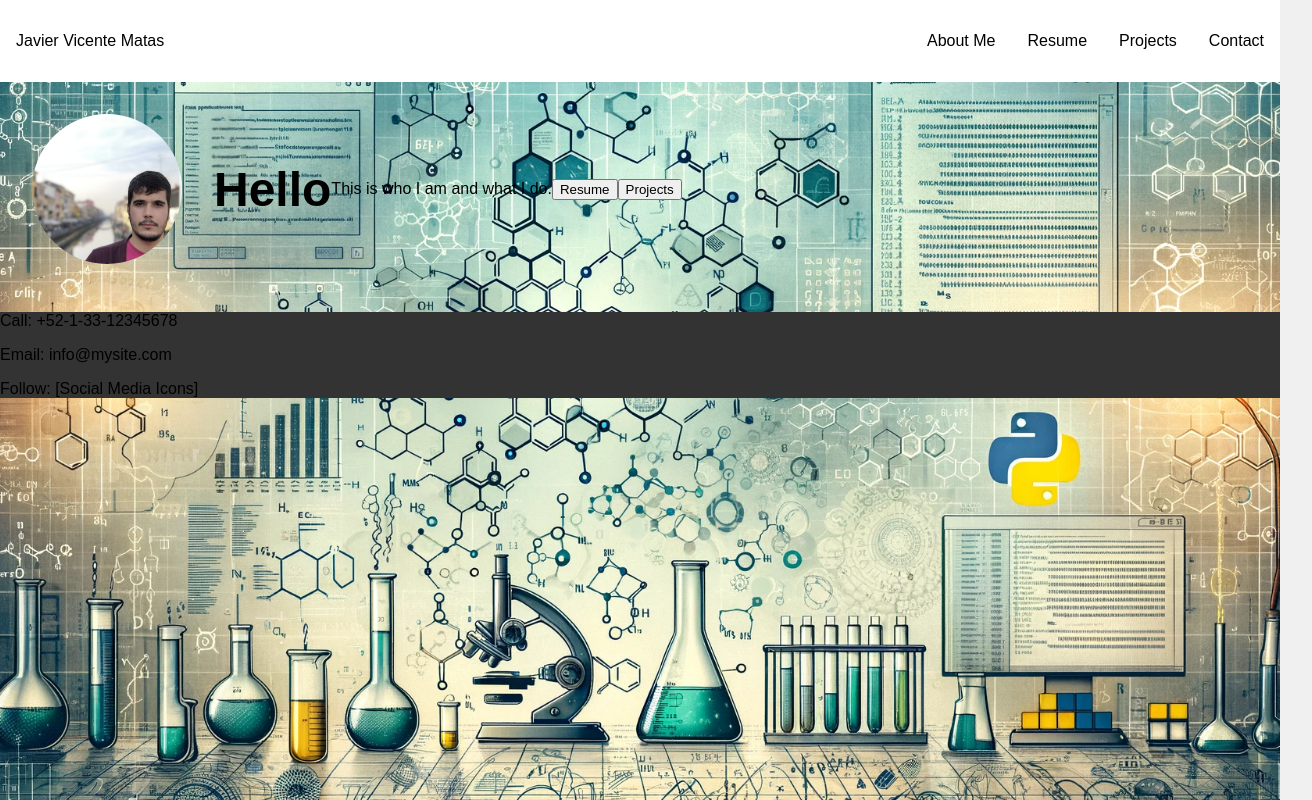
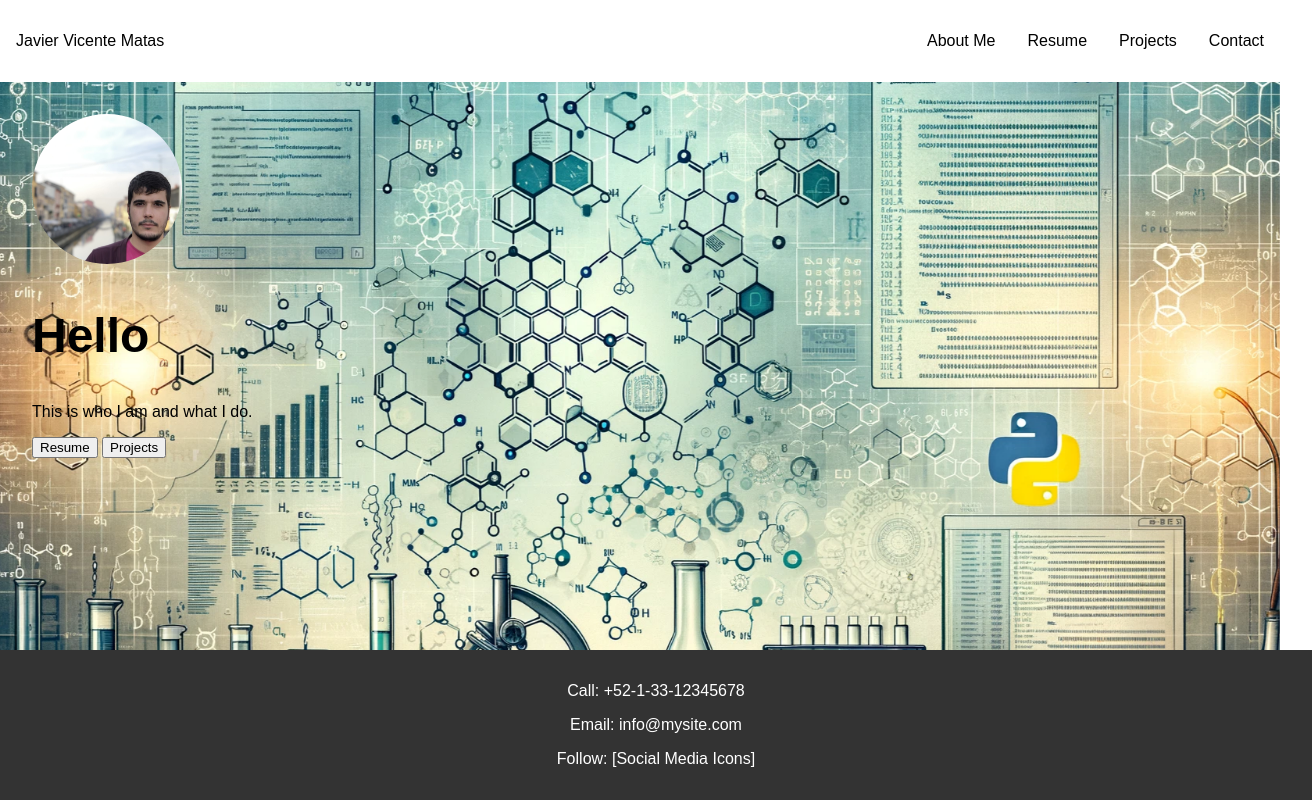
Before and after one commit to jabivicente/jabivicente.github.io, a plain HTML site: page index.html in a window 1280 px wide. Shown: the whole page, 1312 px wide, since content can reach past the window. Drawn offline with Linux system fonts and the light colour scheme.

Commit message:
Update style.css

```diff
--- a/style.css
+++ b/style.css
@@ -1,13 +1,13 @@
-body {
-    font-family: 'Arial', sans-serif;
+html, body {
+    height: 100%;
     margin: 0;
     padding: 0;
-    background-image: url('Background.webp'); /* Asegúrate de que la ruta a la imagen sea correcta */
-    background-size: cover; /* Esto hará que la imagen de fondo cubra toda la página */
-    background-position: center center; /* Centra la imagen en la página */
-    background-repeat: no-repeat; /* Evita que la imagen se repita */
-    background-attachment: fixed; /* La imagen de fondo será fija en la ventana de visualización */
-    background-color: #f0f0f0; /* Color de fondo en caso de que la imagen no cargue */
+    font-family: 'Arial', sans-serif;
+}
+
+body {
+    display: flex;
+    flex-direction: column;
 }
 
 header {
@@ -15,7 +15,7 @@ header {
     justify-content: space-between;
     align-items: center;
     padding: 1rem;
-    background: white; /* O el color que prefieras */
+    background: white;
 }
 
 nav ul {
@@ -29,26 +29,35 @@ nav ul li {
 
 nav ul li a {
     text-decoration: none;
-    color: #000; /* Cambia el color según tu esquema */
+    color: #000;
 }
 
-#about {
-    display: flex;
-    align-items: center;
+.content {
+    flex: 1;
     padding: 2rem;
+    background-image: url('Background.webp');
+    background-size: cover;
+    background-position: center center;
+    background-repeat: no-repeat;
+    background-attachment: fixed;
 }
 
 #about img {
     border-radius: 50%;
-    width: 150px; /* Ajusta el ancho según necesites */
-    height: 150px; /* Ajusta la altura según necesites */
-    object-fit: cover; /* Asegura que la imagen cubra el área sin perder su aspecto */
+    width: 150px;
+    height: 150px;
+    object-fit: cover;
+    margin-right: 2rem;
 }
 
 h1 {
-    margin-left: 2rem;
-    font-size: 3rem; /* Ajusta el tamaño del título */
+    font-size: 3rem;
 }
 
 footer {
-    background: #333; /* Cambia el color según tu esqu
+    background: #333;
+    color: white;
+    text-align: center;
+    padding: 1rem;
+    width: 100%;
+}
```
